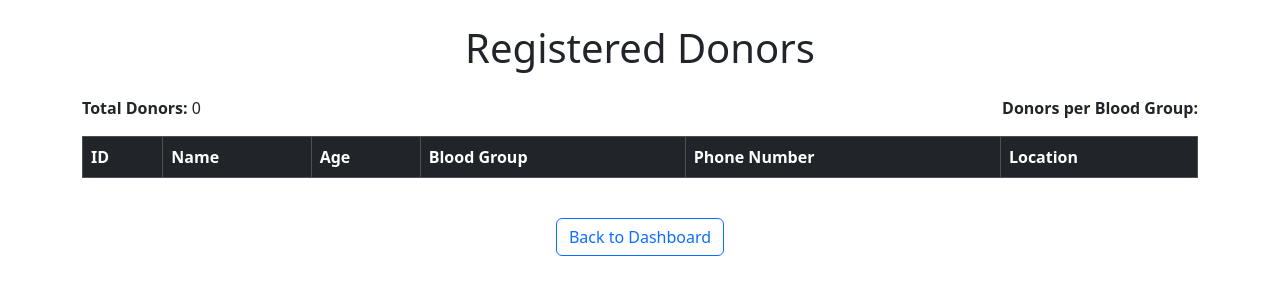
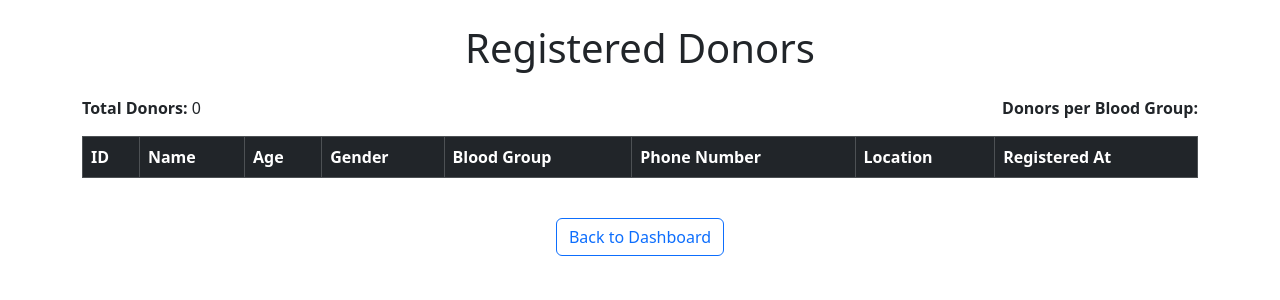
Before and after one commit to arnavt1605/IVR-Caller-System, a Flask app: page /donors in a window 1280 px wide. Shown: the top 300 px of the page. Run offline with Flask 3, Linux system fonts and the light colour scheme; data that the repository does not hold is empty; some libraries are stand-ins or nearby versions.

Commit message:
updated code with 2 extra columns

```diff
--- a/templates/donors.html
+++ b/templates/donors.html
@@ -28,9 +28,11 @@
           <th>ID</th>
           <th>Name</th>
           <th>Age</th>
+          <th>Gender</th>
           <th>Blood Group</th>
           <th>Phone Number</th>
           <th>Location</th>
+          <th>Registered At</th>
         </tr>
       </thead>
       <tbody>
@@ -39,9 +41,11 @@
           <td>{{ donor.Donor_ID }}</td>
           <td>{{ donor.Name }}</td>
           <td>{{ donor.Age }}</td>
+          <td>{{ donor.Gender }}</td>
           <td>{{ donor.Blood_Group }}</td>
           <td>{{ donor.Phone_Number }}</td>
           <td>{{ donor.Location or 'N/A' }}</td>
+          <td>{{ donor.Registered_At or 'N/A' }}</td>
         </tr>
         {% endfor %}
       </tbody>
```
